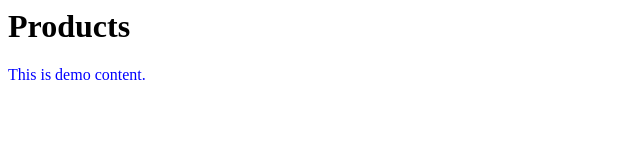
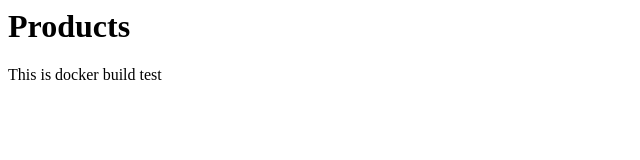
Before and after one commit to giridharpatti/dockertest, a plain HTML site: page index.html in a window 1280 px wide. Shown: the whole page, without its empty margins (0-640 px from the left). Drawn offline with Linux system fonts and the light colour scheme.

Commit message:
Update index.html

```diff
--- a/index.html
+++ b/index.html
@@ -4,6 +4,6 @@
    </head>
    <body>
       <h1>Products</h1>
-      <p style="color:blue">This is demo content.</p>
+      <p style="color:blue: background-color:gray;" >This is docker build test</p>
    </body>
 </html>
```
